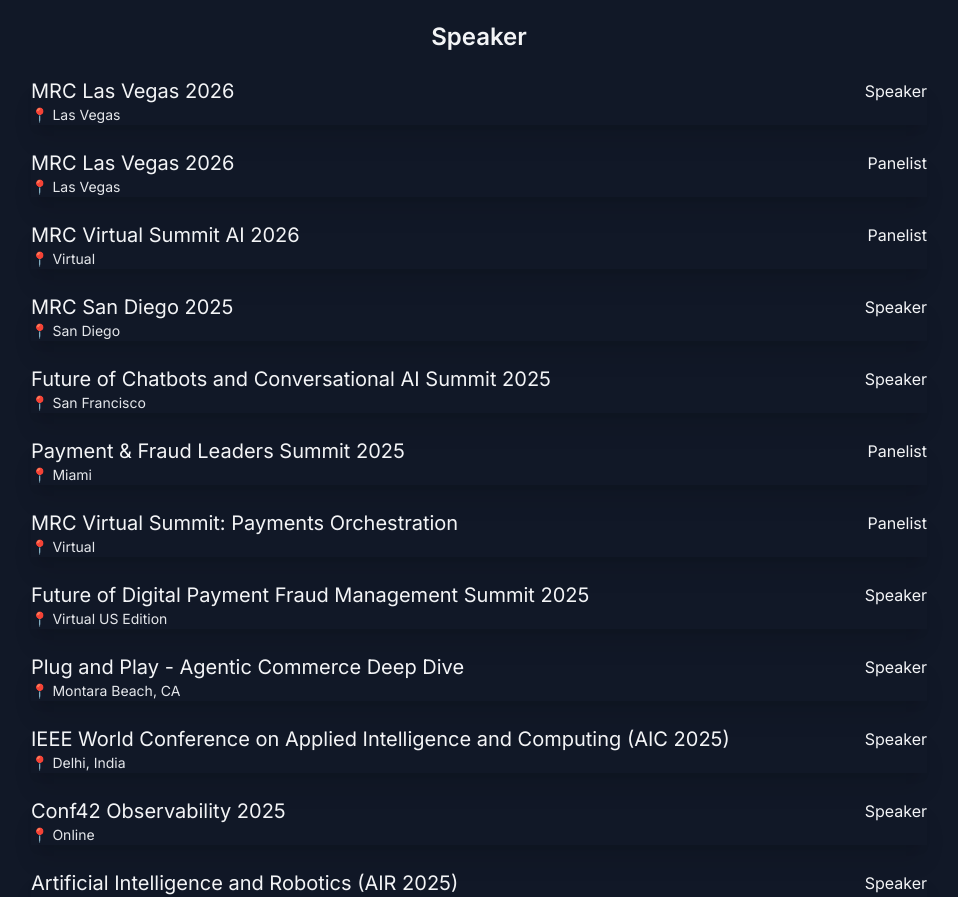
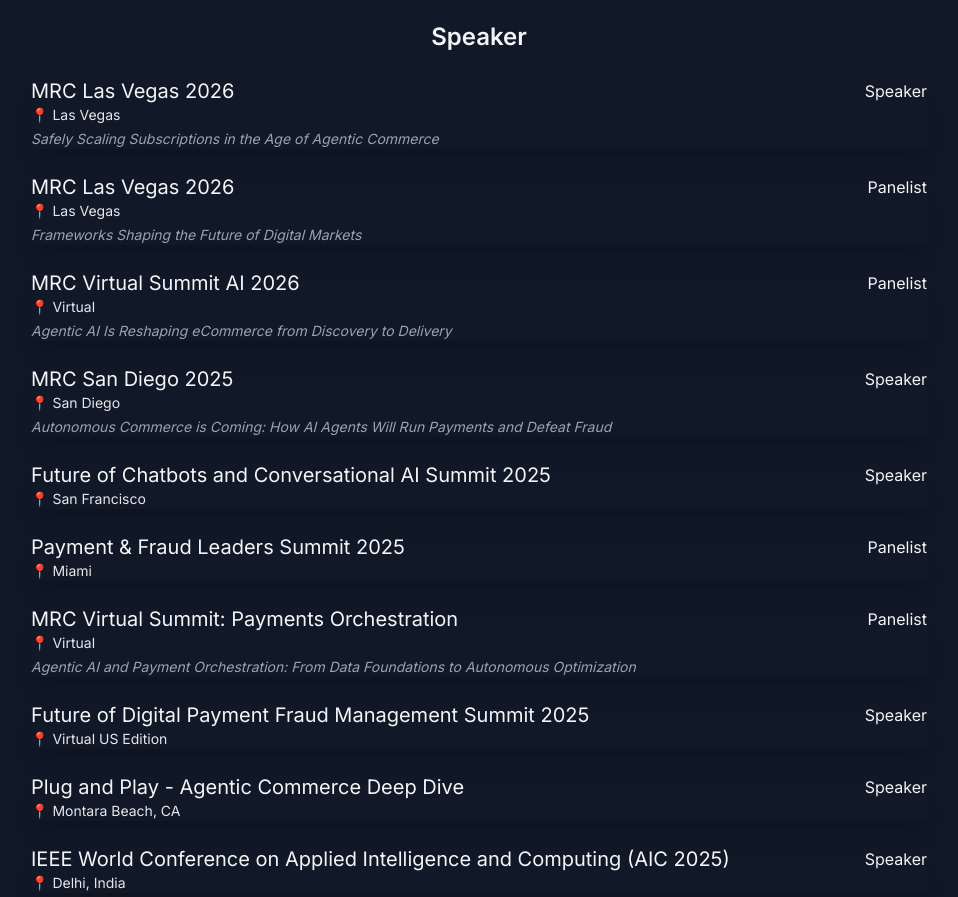
Before and after one commit to ashwindas/ashwindas.github.io, a Next.js app: page / in a window 1280 px wide. Shown: the part 3000-3897 px from the top of the page, without its empty margins (161-1119 px from the left). Built offline with nearby package versions, Linux system fonts and the light colour scheme.

Commit message:
feat: add session titles to conference cards

```diff
--- a/src/app/page.tsx
+++ b/src/app/page.tsx
@@ -301,9 +301,10 @@
                     <h3 className="card-title text-xl text-base-content dark:text-gray-100">MRC Las Vegas 2026</h3>
                     <div className="badge badge-primary">Speaker</div>
                   </div>
-                  <p className="text-sm text-base-content dark:text-gray-200">
+                  <p className="text-sm text-base-content dark:text-gray-200 mb-1">
                     <span className="inline-block mr-2">📍 Las Vegas</span>
                   </p>
+                  <p className="text-sm text-base-content/70 dark:text-gray-400 italic">Safely Scaling Subscriptions in the Age of Agentic Commerce</p>
                 </div>
               </a>
 
@@ -318,9 +319,10 @@
                     <h3 className="card-title text-xl text-base-content dark:text-gray-100">MRC Las Vegas 2026</h3>
                     <div className="badge badge-secondary">Panelist</div>
                   </div>
-                  <p className="text-sm text-base-content dark:text-gray-200">
+                  <p className="text-sm text-base-content dark:text-gray-200 mb-1">
                     <span className="inline-block mr-2">📍 Las Vegas</span>
                   </p>
+                  <p className="text-sm text-base-content/70 dark:text-gray-400 italic">Frameworks Shaping the Future of Digital Markets</p>
                 </div>
               </a>
 
@@ -335,9 +337,10 @@
                     <h3 className="card-title text-xl text-base-content dark:text-gray-100">MRC Virtual Summit AI 2026</h3>
                     <div className="badge badge-secondary">Panelist</div>
                   </div>
-                  <p className="text-sm text-base-content dark:text-gray-200">
+                  <p className="text-sm text-base-content dark:text-gray-200 mb-1">
                     <span className="inline-block mr-2">📍 Virtual</span>
                   </p>
+                  <p className="text-sm text-base-content/70 dark:text-gray-400 italic">Agentic AI Is Reshaping eCommerce from Discovery to Delivery</p>
                 </div>
               </a>
 
@@ -352,9 +355,10 @@
                     <h3 className="card-title text-xl text-base-content dark:text-gray-100">MRC San Diego 2025</h3>
                     <div className="badge badge-primary">Speaker</div>
                   </div>
-                  <p className="text-sm text-base-content dark:text-gray-200">
+                  <p className="text-sm text-base-content dark:text-gray-200 mb-1">
                     <span className="inline-block mr-2">📍 San Diego</span>
                   </p>
+                  <p className="text-sm text-base-content/70 dark:text-gray-400 italic">Autonomous Commerce is Coming: How AI Agents Will Run Payments and Defeat Fraud</p>
                 </div>
               </a>
 
@@ -403,9 +407,10 @@
                     <h3 className="card-title text-xl text-base-content dark:text-gray-100">MRC Virtual Summit: Payments Orchestration</h3>
                     <div className="badge badge-secondary">Panelist</div>
                   </div>
-                  <p className="text-sm text-base-content dark:text-gray-200">
+                  <p className="text-sm text-base-content dark:text-gray-200 mb-1">
                     <span className="inline-block mr-2">📍 Virtual</span>
                   </p>
+                  <p className="text-sm text-base-content/70 dark:text-gray-400 italic">Agentic AI and Payment Orchestration: From Data Foundations to Autonomous Optimization</p>
                 </div>
               </a>
 
```
